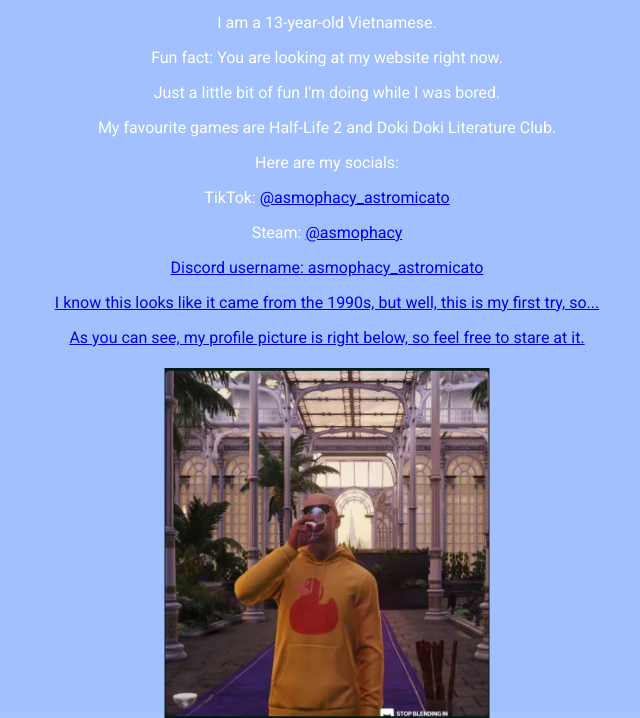
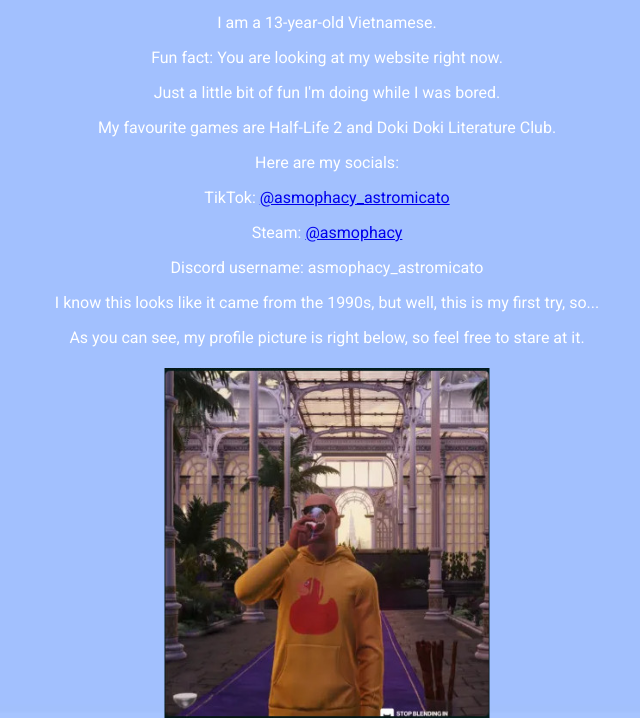
Before and after one commit to asphosmacy/asmophacy.website, a plain HTML site: page index.html in a window 1280 px wide. Shown: the part 103-821 px from the top of the page, without its empty margins (313-953 px from the left). Drawn offline with Linux system fonts and the light colour scheme.

Commit message:
Update index.html

```diff
--- a/index.html
+++ b/index.html
@@ -15,7 +15,7 @@
         <p>My favourite games are Half-Life 2 and Doki Doki Literature Club.</p>
         <p>Here are my socials:</p>
         <p>TikTok: <a href="https://www.tiktok.com/@asmophacy_astromicato" target="_blank">@asmophacy_astromicato</a></p>
-        <p>Steam: <a href="https://steamcommunity.com/profiles/76561199812294193/"target="_blank">@asmophacy
+        <p>Steam: <a href="https://steamcommunity.com/profiles/76561199812294193/"target="_blank">@asmophacy</a></p>
         <p>Discord username: asmophacy_astromicato
         <p>I know this looks like it came from the 1990s, but well, this is my first try, so...</p>
         <p>As you can see, my profile picture is right below, so feel free to stare at it.</p>
```
